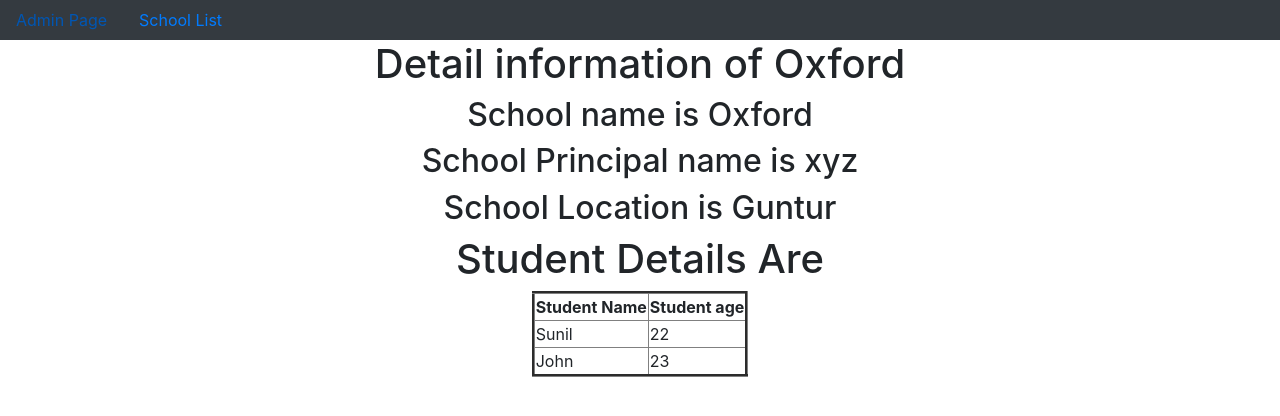
After one commit to sandeep-1829/List-View-of-Model-Objects_Project-38, a Django app: page /1/ in a window 1280 px wide. The commit adds this page. Shown: the top 416 px of the page. Run offline with Django 4.2, Linux system fonts and the light colour scheme; data comes from the database, SQL or seed files in the repository.

Commit message:
first commit

```diff
--- a/app/models.py
+++ b/app/models.py
@@ -1,12 +1,17 @@
 from django.db import models
 
 # Create your models here.
+
+from django.urls import reverse
 
 
 class School(models.Model):
     sname=models.CharField(max_length=100)
     sprincipal=models.CharField(max_length=100)
     slocation=models.CharField(max_length=100)
+    def get_absolute_url(self):
+        return reverse('SchoolDetail',kwargs={'pk':self.pk})
+
 
     def __str__(self):
         return self.sname
--- a/app/views.py
+++ b/app/views.py
@@ -2,7 +2,7 @@ from django.shortcuts import render
 
 # Create your views here.
 
-from django.views.generic import ListView
+from django.views.generic import ListView,DetailView
 
 from app.models import *
 
@@ -21,3 +21,7 @@ class StudentList(ListView):
     # ordering=['stname']
     # queryset=Student.objects.filter(id=2)
     # template_name='student_list.html'
+
+class SchoolDetail(DetailView):
+    model=School
+    context_object_name='sclobject'
--- a/project38/urls.py
+++ b/project38/urls.py
@@ -15,11 +15,12 @@ Including another URLconf
     2. Add a URL to urlpatterns:  path('blog/', include('blog.urls'))
 """
 from django.contrib import admin
-from django.urls import path
+from django.urls import path,re_path
 from app.views import *
 
 urlpatterns = [
     path('admin/', admin.site.urls),
     path('SchoolList/',SchoolList.as_view(),name='SchoolList'),
     path('StudentList/',StudentList.as_view(),name='StudentList'),
+    re_path('(?P<pk>\d+)/',SchoolDetail.as_view(),name='SchoolDetail'),
     ]
--- /dev/null
+++ b/templates/app/dummy.html
@@ -0,0 +1,43 @@
+<!doctype html>
+<html lang="en">
+  <head>
+    <!-- Required meta tags -->
+    <meta charset="utf-8">
+    <meta name="viewport" content="width=device-width, initial-scale=1, shrink-to-fit=no">
+
+    <!-- Bootstrap CSS -->
+    <link rel="stylesheet" href="https://cdn.jsdelivr.net/npm/bootstrap@4.6.2/dist/css/bootstrap.min.css" integrity="sha384-xOolHFLEh07PJGoPkLv1IbcEPTNtaed2xpHsD9ESMhqIYd0nLMwNLD69Npy4HI+N" crossorigin="anonymous">
+{% block title %}
+    <title>Hello, world!</title>
+{% endblock %}
+
+  </head>
+  <body>
+    <nav class="nav bg-dark nav-dark">
+
+        <a href="{% url 'admin:index' %}" class="nav-link">Admin Page</a>
+        <a href="{% url 'SchoolList' %}" class="nav-link">School List</a>
+
+    </nav>
+
+
+    {% block body_block %}
+
+    {% endblock %}
+
+
+
+    <!-- Optional JavaScript; choose one of the two! -->
+
+    <!-- Option 1: jQuery and Bootstrap Bundle (includes Popper) -->
+    <script src="https://cdn.jsdelivr.net/npm/jquery@3.5.1/dist/jquery.slim.min.js" integrity="sha384-DfXdz2htPH0lsSSs5nCTpuj/zy4C+OGpamoFVy38MVBnE+IbbVYUew+OrCXaRkfj" crossorigin="anonymous"></script>
+    <script src="https://cdn.jsdelivr.net/npm/bootstrap@4.6.2/dist/js/bootstrap.bundle.min.js" integrity="sha384-Fy6S3B9q64WdZWQUiU+q4/2Lc9npb8tCaSX9FK7E8HnRr0Jz8D6OP9dO5Vg3Q9ct" crossorigin="anonymous"></script>
+
+    <!-- Option 2: Separate Popper and Bootstrap JS -->
+    <!--
+    <script src="https://cdn.jsdelivr.net/npm/jquery@3.5.1/dist/jquery.slim.min.js" integrity="sha384-DfXdz2htPH0lsSSs5nCTpuj/zy4C+OGpamoFVy38MVBnE+IbbVYUew+OrCXaRkfj" crossorigin="anonymous"></script>
+    <script src="https://cdn.jsdelivr.net/npm/popper.js@1.16.1/dist/umd/popper.min.js" integrity="sha384-9/reFTGAW83EW2RDu2S0VKaIzap3H66lZH81PoYlFhbGU+6BZp6G7niu735Sk7lN" crossorigin="anonymous"></script>
+    <script src="https://cdn.jsdelivr.net/npm/bootstrap@4.6.2/dist/js/bootstrap.min.js" integrity="sha384-+sLIOodYLS7CIrQpBjl+C7nPvqq+FbNUBDunl/OZv93DB7Ln/533i8e/mZXLi/P+" crossorigin="anonymous"></script>
+    -->
+  </body>
+</html>
--- /dev/null
+++ b/templates/app/school_detail.html
@@ -0,0 +1,37 @@
+{% extends 'app/dummy.html' %}
+
+{% block title %}
+    <title>School Details List</title>
+{% endblock %}
+
+{% block body_block %}
+
+<body>
+    <center>
+
+        <h1>Detail information of {{sclobject.sname}}</h1>
+        <h2>School name is {{sclobject.sname}}</h2>
+        <h2>School Principal name is {{sclobject.sprincipal}}</h2>
+        <h2>School Location is {{sclobject.slocation}}</h2>
+
+        <h1> Student Details Are</h1>
+
+        <table border="3px">
+            <tr>
+                <th>Student Name</th>
+                <th>Student age</th>
+            </tr>
+
+        {% for st in sclobject.students.all %}
+            <tr>
+                <td>{{st.stname}}</td>
+                <td>{{st.stage}}</td>
+
+            </tr>
+        {% endfor %}
+
+        </table>
+
+    </center>
+
+{% endblock %}
```
Also changed, not shown: templates/app/school_list.html (+13 -11 lines), templates/app/student_list.html (+9 -9 lines).
